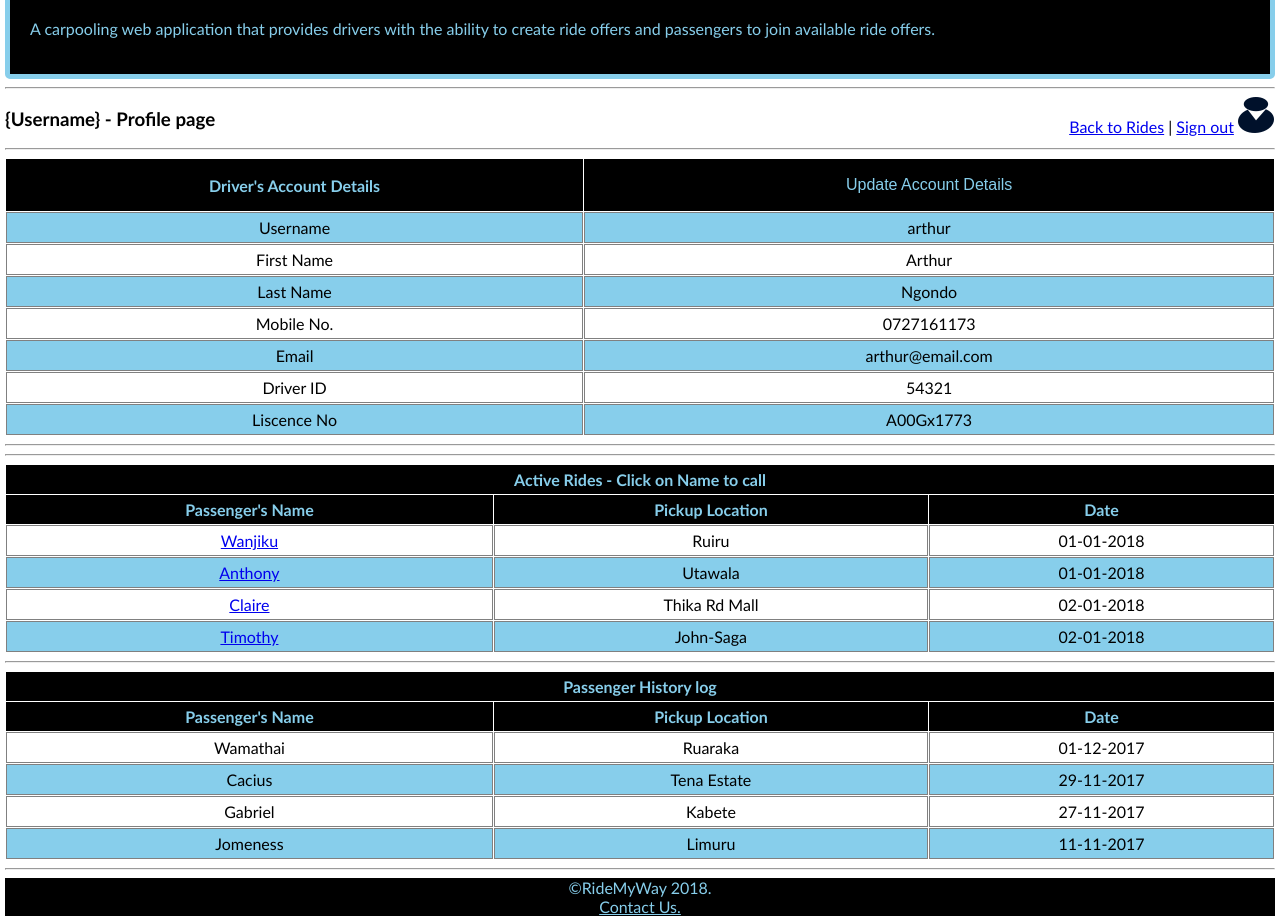
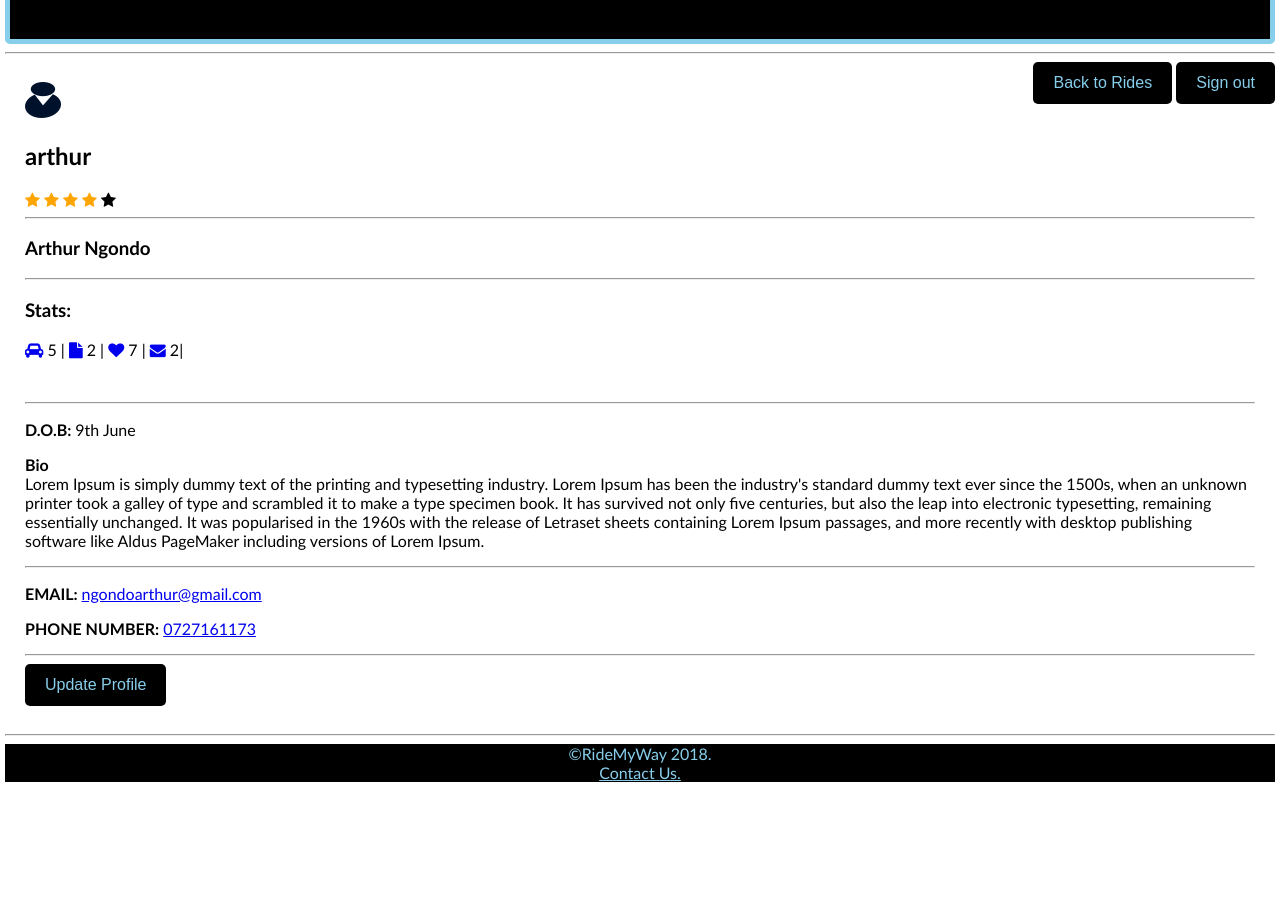
Before and after one commit to artorious/Ride-My-Way, a plain HTML site: page UI/driver_profile.html in a window 1280 px wide. Shown: the part 93-1014 px from the top of the page. After the commit the page ends 880 px from the top, so only its background shows below. Drawn offline with Linux system fonts and the light colour scheme.

Commit message:
[Feature #158423840] Update drivers profile page

```diff
--- a/UI/driver_profile.html
+++ b/UI/driver_profile.html
@@ -3,8 +3,10 @@
 <head>
   <meta charset="utf-8" />
   <meta http-equiv="X-UA-Compatible" content="IE=edge">
-  <title>Ride my Way | Carpool | Ride sharing</title>
+  <title>RideMyWay | Carpool | Ride sharing | co-travelling</title>
   <meta name="viewport" content="width=device-width, initial-scale=1">
+  <!-- Add icon library -->
+<link rel="stylesheet" href="https://cdnjs.cloudflare.com/ajax/libs/font-awesome/4.7.0/css/font-awesome.min.css">
   <link rel="stylesheet" type="text/css" media="screen"
     href="static/main.css" />
   <link rel="shortcut icon" href="favicon.ico" type="image/x-icon">
@@ -13,120 +15,60 @@
 <div class="page">
   <header>
     <h1>RideMyWay</h1>
-    <p>
-      A carpooling web application that provides drivers with the ability to
-      create ride offers and passengers to join available ride offers.
-    </p>
   </header>
   <hr>
   <nav>
-    <a href="drivers_landing.html">Back to Rides</a> |
-    <a href="index.html">Sign out</a>
-    <a href="#">
-      <img src="static/avatar.png" alt="Default user avatar">
-    </a>
+    <a href="drivers_landing.html"><button>Back to Rides</button></a>
+    <a href="index.html"><button>Sign out</button></a>
   </nav>
-    <h3>{Username} - Profile page</h3>
-  <hr>
-  <table class="long-x-axis">
-    <tr>
-      <th>Driver's Account Details</th>
-      <th>
-        <a href="update_driver_profile.html">
-          <button type="button" class="update-button">
-            Update Account Details
-          </button>
+  <div clas="container-clear">
+    <article>
+      <span>
+        <a href="static/avatar.png">
+          <img src="static/avatar.png" alt="Default user avatar">
         </a>
-      </th>
-    </tr>
-    <tr>
-      <td>Username</td>
-      <td>arthur</td>
-    </tr>
-    <tr>
-      <td>First Name</td>
-      <td>Arthur</td>
-    </tr>
-    <tr>
-      <td>Last Name</td>
-      <td>Ngondo</td>
-    </tr>
-    <tr>
-      <td>Mobile No.</td>
-      <td>0727161173</td>
-    </tr>
-    <tr>
-      <td>Email</td>
-      <td>arthur@email.com</td>
-    </tr>
-    <tr>
-      <td>Driver ID</td>
-      <td>54321</td>
-    </tr>
-    <tr>
-      <td>Liscence No</td>
-      <td>A00Gx1773</td>
-  </table>
-  <hr>
+        <h2>arthur</h2>
+        <span class="fa fa-star checked"></span>
+        <span class="fa fa-star checked"></span>
+        <span class="fa fa-star checked"></span>
+        <span class="fa fa-star checked"></span>
+        <span class="fa fa-star "></span>
+      </span>
+      <hr>
+      <h3>Arthur Ngondo</h3>
+      <span>
+        <hr>
+        <h3>Stats:</h3>
 
-  <hr>
-  <table class="long-x-axis">
-    <th colspan="3">Active Rides - Click on Name to call</th>
-    <tr>
-      <th>Passenger's Name</th>
-      <th>Pickup Location</th>
-      <th>Date</th>
-    </tr>
-    <tr>
-      <td><a href="tel:+254-770-771-164">Wanjiku</a> </td>
-      <td>Ruiru</td>
-      <td>01-01-2018</td>
-    </tr>
-    <tr>
-      <td><a href="tel:+254-727-161-173">Anthony</a></td>
-      <td>Utawala</td>
-      <td>01-01-2018</td>
-    </tr>
-    <tr>
-      <td><a href="#">Claire</a></td>
-      <td>Thika Rd Mall</td>
-      <td>02-01-2018</td>
-    </tr>
-    <tr>
-      <td><a href="#">Timothy</a></td>
-      <td>John-Saga</td>
-      <td>02-01-2018</td>
-    </tr>
-  </table>
-  <hr>
-  <table class="long-x-axis">
-    <th colspan="3">Passenger History log</th>
-    <tr>
-      <th>Passenger's Name</th>
-      <th>Pickup Location</th>
-      <th>Date</th>
-    </tr>
-    <tr>
-      <td>Wamathai</td>
-      <td>Ruaraka</td>
-      <td>01-12-2017</td>
-    </tr>
-    <tr>
-      <td>Cacius</td>
-      <td>Tena Estate</td>
-      <td>29-11-2017</td>
-    </tr>
-    <tr>
-      <td>Gabriel</td>
-      <td>Kabete</td>
-      <td>27-11-2017</td>
-    </tr>
-    <tr>
-      <td>Jomeness</td>
-      <td>Limuru</td>
-      <td>11-11-2017</td>
-    </tr>
-  </table>
+        <p>
+          <a href="drivers_landing.html"><i class="fa fa-car"></i></a> 5  |
+          <a href="#"><i class="fa fa-file"></i></a> 2  |
+          <a href="#"><i class="fa fa-heart"></i></a> 7  |
+          <a href="#"><i class="fa fa-envelope"></i></a>  2|
+        </p>
+      </span>
+      <br>
+      <hr>
+      <p><Strong>D.O.B: </Strong> 9th June</p>
+      <p>
+        <strong> Bio</strong><br>
+        Lorem Ipsum is simply dummy text of the printing and typesetting industry. Lorem Ipsum has been the industry's standard dummy text ever since the 1500s, when an unknown printer took a galley of type and scrambled it to make a type specimen book. It has survived not only five centuries, but also the leap into electronic typesetting, remaining essentially unchanged. It was popularised in the 1960s with the release of Letraset sheets containing Lorem Ipsum passages, and more recently with desktop publishing software like Aldus PageMaker including versions of Lorem Ipsum.
+      </p>
+      <hr>
+      <p>
+        <strong>EMAIL: </strong>
+        <a href="mailto:ngondoarthur@gmail.com">ngondoarthur@gmail.com</a>
+      </p>
+      <p>
+        <strong>PHONE NUMBER:</strong>
+        <a href="tel:0727161173">0727161173</a>
+      </p>
+      <hr>
+      <span>
+        <a href="#"><button>Update Profile</button></a>
+      </span>
+    </article>
+
   <hr>
   <footer>&copy;RideMyWay 2018.<br><a href="#">Contact Us.</a></footer>
 </div>
--- a/UI/static/main.css
+++ b/UI/static/main.css
@@ -135,6 +135,13 @@ button:hover {
     margin: auto;
 }
 
+.container-clear {
+    border-color: black;
+    border-radius: 5px;
+    padding: 20px;
+    margin: auto;
+}
+
 .col-25 {
     float: left;
     width: 25%;
@@ -176,7 +183,7 @@ button:hover {
 
 /* Handle forms on widescreens */
 @media screen and (min-width: 769px){
-    .container {
+    .container, .container-clear {
         width: 75%;
     }
 }
@@ -185,3 +192,8 @@ button:hover {
 .long-x-axis {
     overflow-x: auto;
 }
+
+/* Rating stars */
+.checked {
+    color: orange;
+}
```
